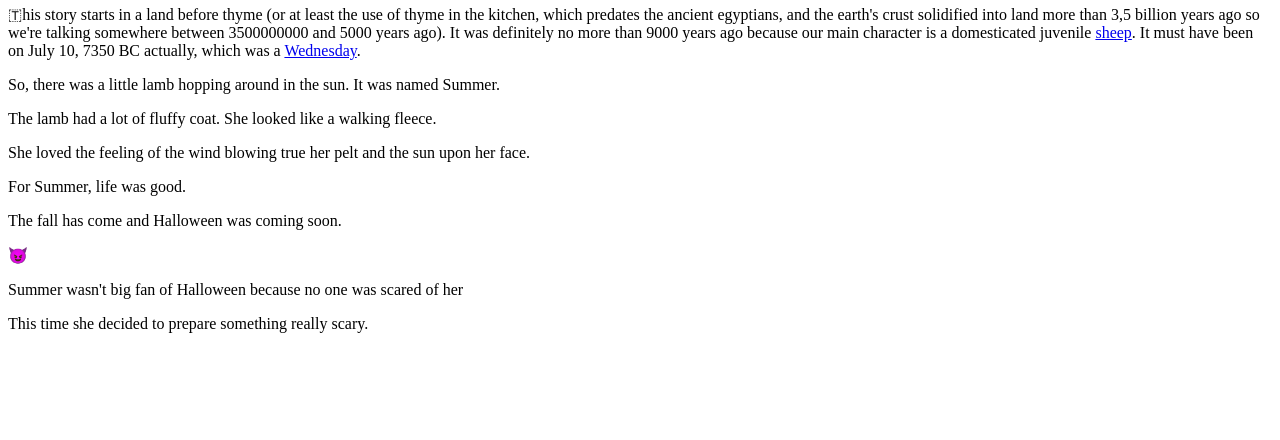
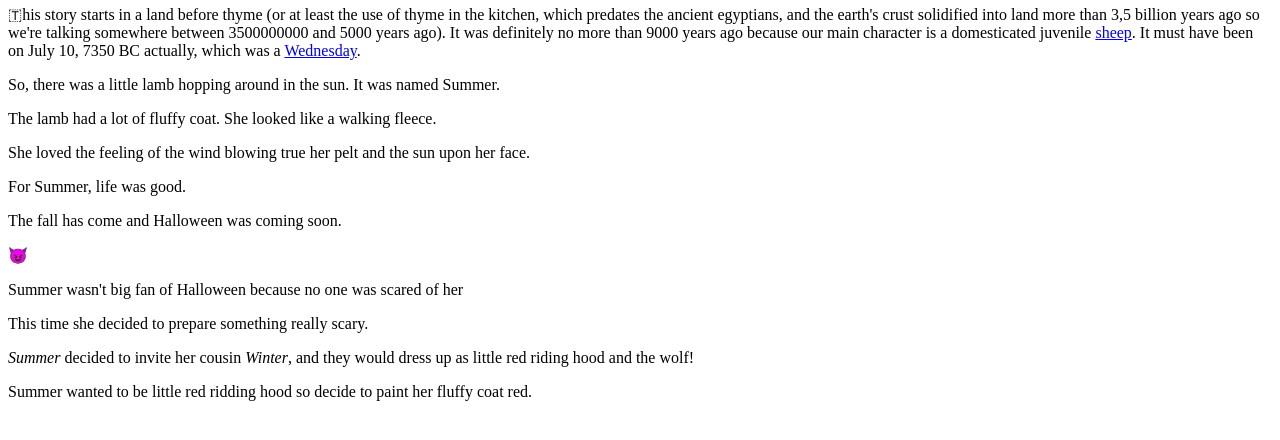
Before and after one commit to DriesDD/HTML-story, a plain HTML site: page index.html in a window 1280 px wide. Shown: the part 72-512 px from the top of the page. Drawn offline with Linux system fonts and the light colour scheme.

Commit message:
Add last part of the story

```diff
--- a/index.html
+++ b/index.html
@@ -1,11 +1,23 @@
 <!-- Keep it positive but factual whisperers!-->
 <h1 style="background-color: #ffb000; padding: 6px; color: #fff; font-family: Comic Sans;">&nbsp;Summer</h1>
-<p><span class="emoji">🇹</span>his story starts in a land before thyme (or at least the use of thyme in the kitchen, which predates the ancient egyptians, and the earth's crust solidified into land more than 3,5 billion years ago so we're talking somewhere between 3500000000 and 5000 years ago). It was definitely no more than 9000 years ago because our main character is a domesticated juvenile <a href="https://en.wikipedia.org/wiki/Sheep#History">sheep</a>. It must have been on July 10, 7350 BC actually, which was a <a href="https://keisan.casio.com/exec/system/1247132711">Wednesday</a>.</p>
+<p>
+  <span class="emoji">🇹</span>his story starts in a land before thyme (or at least the use of thyme in the kitchen,
+  which predates the ancient egyptians, and the earth's crust solidified into land more than 3,5 billion years ago so
+  we're talking somewhere between 3500000000 and 5000 years ago). It was definitely no more than 9000 years ago because
+  our main character is a domesticated juvenile <a href="https://en.wikipedia.org/wiki/Sheep#History">sheep</a>. It must
+  have been on July 10, 7350 BC actually, which was a
+  <a href="https://keisan.casio.com/exec/system/1247132711">Wednesday</a>.
+</p>
 <p>So, there was a little lamb hopping around in the sun. It was named Summer.</p>
 <p>The lamb had a lot of fluffy coat. She looked like a walking fleece.</p>
 <p>She loved the feeling of the wind blowing true her pelt and the sun upon her face.</p>
 <p>For Summer, life was good.</p>
 <p>The fall has come and Halloween was coming soon.</p>
-<p style="front-size:100px">&#128520;</p>
+<p style="front-size: 100px;">&#128520;</p>
 <p>Summer wasn't big fan of Halloween because no one was scared of her</p>
 <p>This time she decided to prepare something really scary.</p>
+<p>
+  <em>Summer</em> decided to invite her cousin <em>Winter</em>, and they would dress up as little red riding hood and
+  the wolf!
+</p>
+<p>Summer wanted to be little red ridding hood so decide to paint her fluffy coat red.</p>
```
